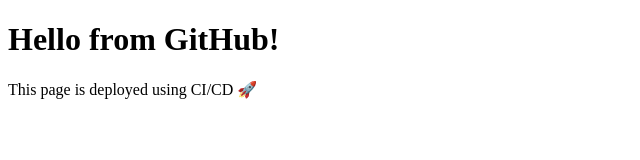
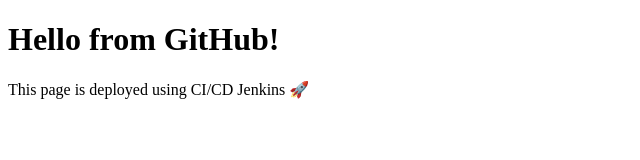
Before and after one commit to desainiravp/DevOps-CI-CD, a plain HTML site: page index.html in a window 1280 px wide. Shown: the full height of the page, 0-640 px from the left. Drawn offline with Linux system fonts and the light colour scheme.

Commit message:
Update index.html

```diff
--- a/index.html
+++ b/index.html
@@ -7,6 +7,6 @@
 </head>
 <body>
   <h1>Hello from GitHub!</h1>
-  <p>This page is deployed using CI/CD 🚀</p>
+  <p>This page is deployed using CI/CD Jenkins 🚀</p>
 </body>
 </html>
```
